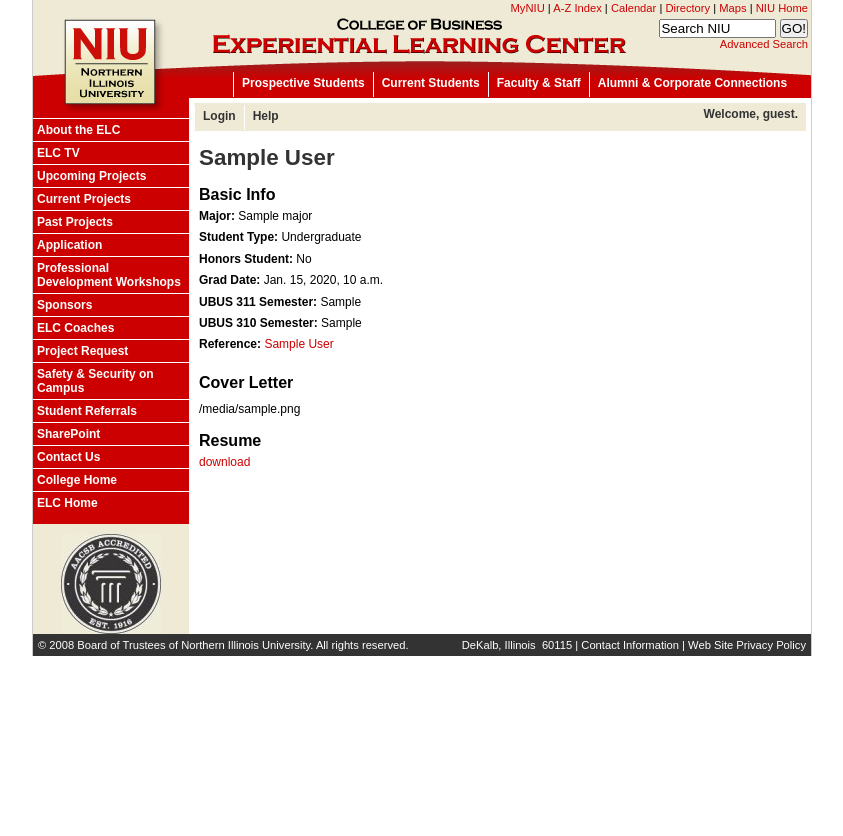
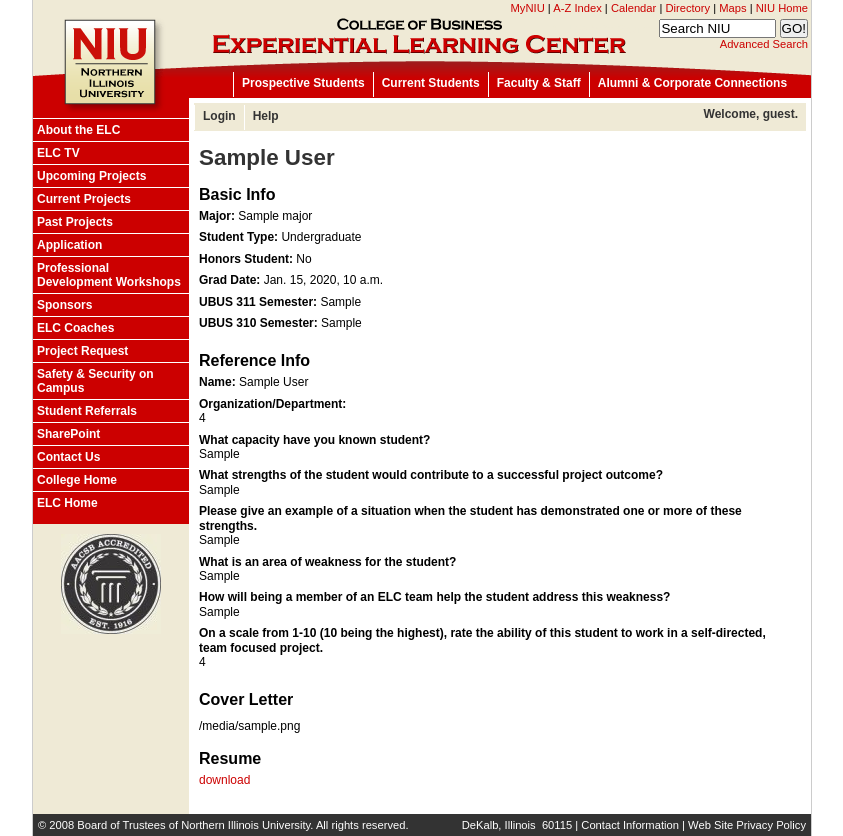
Before and after one commit to mjanous/applyform, a Django app: template templates/applyform/app_detail.html in a window 1280 px wide. Shown: the whole page, without its empty margins (218-1061 px from the left). Before the commit the page ends 656 px from the top, so only its background shows below. Run offline with Django 3.2, Linux system fonts and the light colour scheme; the template is opened without the code that fills it: most values are stand-ins (such as "Sample title", 1, 10 or a date in 2020).

Commit message:
On app_detail page, removed mailto: for reference and added reference info.

```diff
--- a/templates/applyform/app_detail.html
+++ b/templates/applyform/app_detail.html
@@ -10,7 +10,17 @@
 <li><b>Grad Date:</b> {{ app.student.grad_date }}</li>
 <li><b>UBUS 311 Semester:</b> {{ app.student.semester_for_311 }}</li>
 <li><b>UBUS 310 Semester:</b> {{ app.student.semester_for_310 }}</li>
-<li><b>Reference:</b> {% for reference in app.reference.all %}<a href="mailto:{{ reference.email }}">{{ reference.first_name }} {{ reference.last_name }}</a>{% endfor %}</li>
+</ul>
+<h3>Reference Info</h3>
+<ul>
+<li><b>Name:</b> {% for reference in app.reference.all %}{{ reference.first_name }} {{ reference.last_name }}{% endfor %}</li>
+<li><b>Organization/Department:</b></br> {{ app.get_reference_rating }}</li>
+<li><b>What capacity have you known student?</b></br> {{ app.get_reference_rating.q_how_known }}</li>
+<li><b>What strengths of the student would contribute to a successful project outcome?</b></br> {{ app.get_reference_rating.q_strengths }}</li>
+<li><b>Please give an example of a situation when the student has demonstrated one or more of these strengths. </b></br> {{ app.get_reference_rating.q_strength_example }}</li>
+<li><b>What is an area of weakness for the student?</b></br> {{ app.get_reference_rating.q_weakness }}</li>
+<li><b>How will being a member of an ELC team help the student address this weakness?</b></br> {{ app.get_reference_rating.q_weakness_improve }}</li>
+<li><b>On a scale from 1-10 (10 being the highest), rate the ability of this student to work in a self-directed, team focused project.</b></br> {{ app.get_reference_rating.ability_rating }}</li>
 </ul>
 <h3>Cover Letter</h3>
 <p>{{ cover_letter|safe }}</p>
--- a/templates/applyform/coach_list_students.html
+++ b/templates/applyform/coach_list_students.html
@@ -40,7 +40,7 @@
 <td>{{ project_interest.application.student.semester_for_311 }}</td>
 <td>{{ project_interest.application.student.is_grad_student }}</td>
 <td>{{ project_interest.application.student.is_honors_student }}</td>
-<td>{% for reference in project_interest.application.reference.all %}<a href="mailto:{{ reference.email }}">{{ reference.first_name }} {{ reference.last_name }}</a>{% endfor %}</td>
+<td>{% for reference in project_interest.application.reference.all %}{{ reference.first_name }} {{ reference.last_name }}{% endfor %}</td>
 {% endfor %}
 </table>
 
```
Also changed, not shown: models.py (+15 -0 lines).
